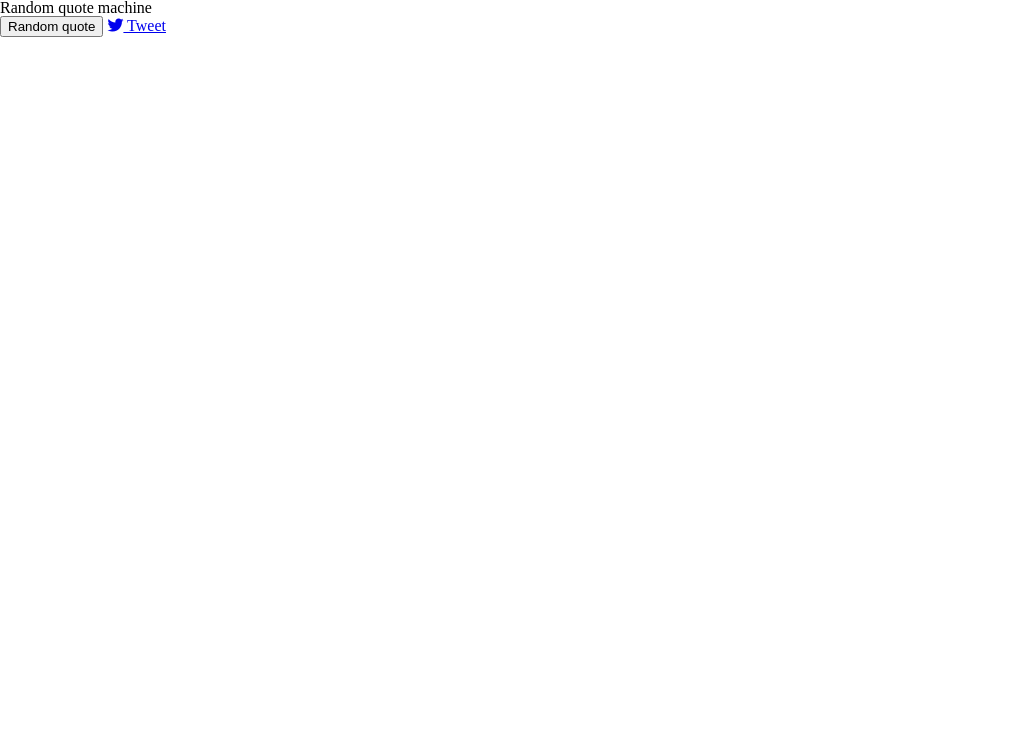
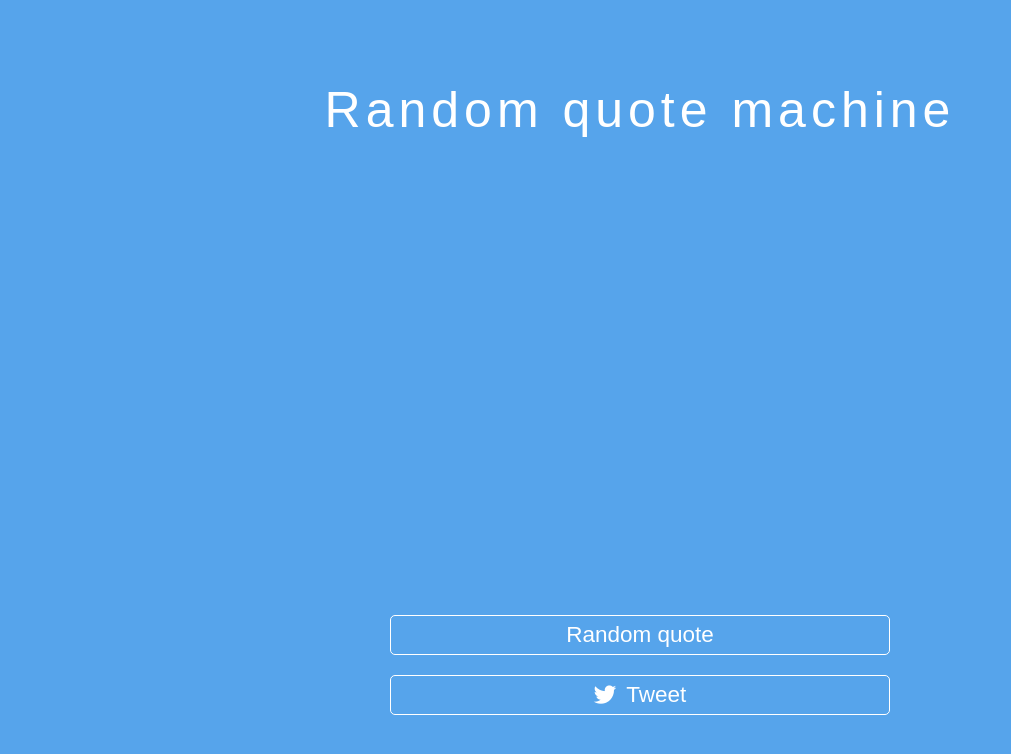
Before and after one commit to busik90/12.5.zadanie, a plain HTML site: page index.html in a window 1280 px wide. Shown: the whole page, without its empty margins (0-1011 px from the left). Drawn offline with nearby package versions, Linux system fonts and the light colour scheme; no server answers.

Commit message:
Add my style to css file

```diff
--- a/css/style.css
+++ b/css/style.css
@@ -64,3 +64,58 @@ table {
 }
 
 /*-----my code-----*/
+
+html {
+	font-size: 50px;
+}
+
+main {
+	width: 100%;
+	height: 100vh;
+	padding: 1.5rem;
+	font-family: sans-serif;
+	color: white;
+	background-color: #56a4eb;
+}
+
+main, div {
+	display: flex;
+	flex-flow: column;
+	align-items: center;
+	justify-content: space-between;
+}
+
+h1, h2, h3, .button {
+	margin: .2rem;
+}
+
+h1 {
+	letter-spacing: .1rem;
+}
+
+.box, .button {
+	font-size: .45rem;
+}
+
+.button {
+	width: 10rem;
+	height: .8rem;
+	color: white;
+	background-color: transparent;
+	border: 1px solid white;
+	border-radius: .1rem;
+	cursor: pointer;
+}
+
+a {
+	text-decoration: none;
+	text-align: center;
+
+	display: flex;
+	align-items: center;
+	justify-content: center;
+}
+
+i {
+	margin-right: .2rem;
+}
```
